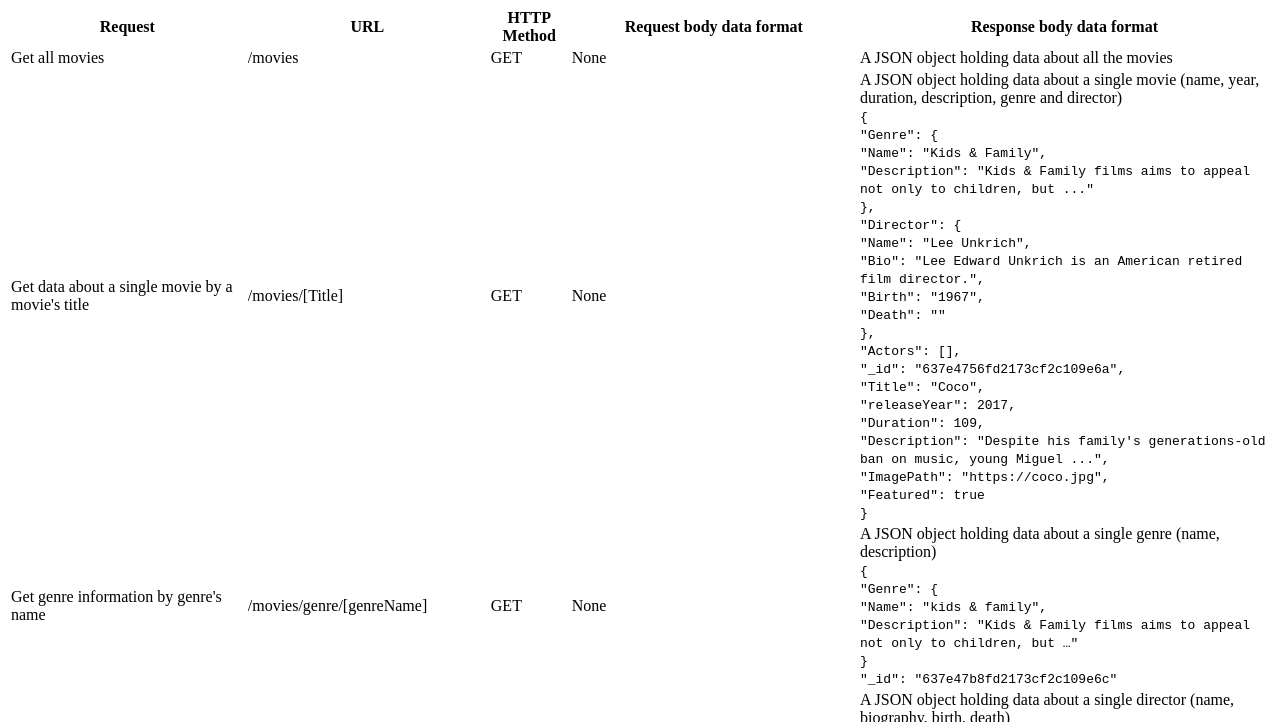
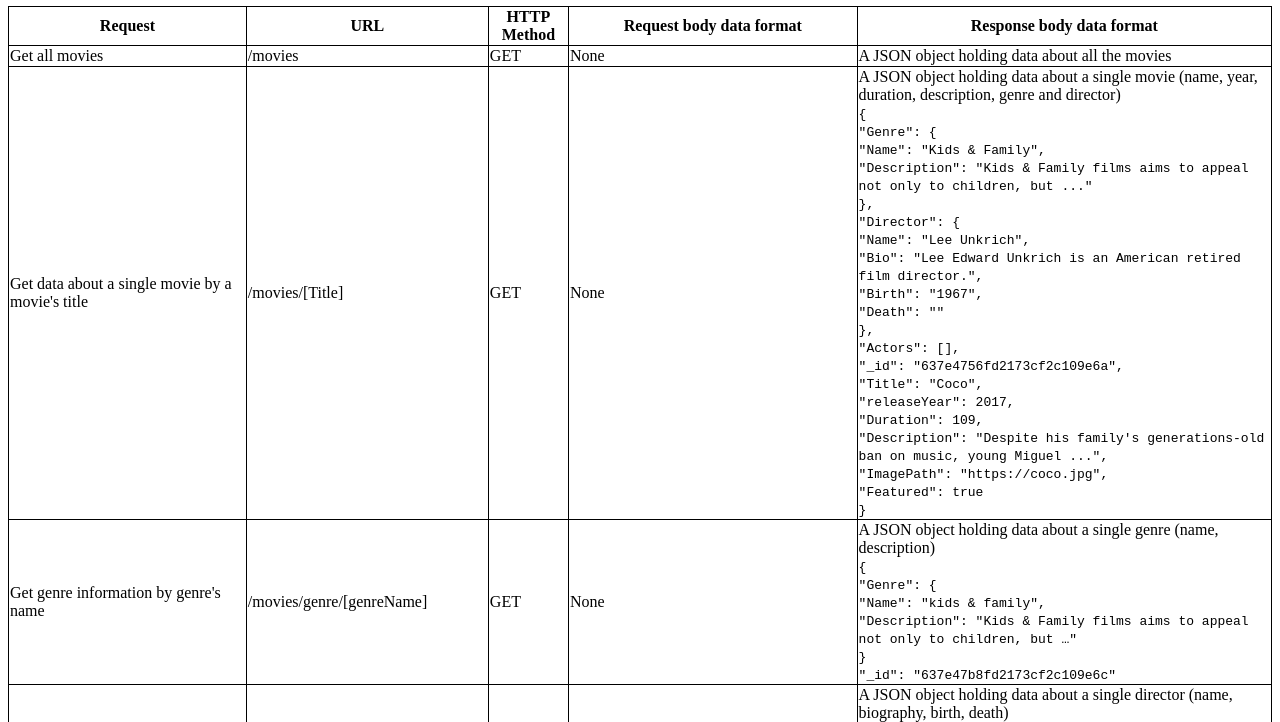
Before and after one commit to brunahilbert/movie_api, a website: page public/documentation.html in a window 1280 px wide. Shown: the part 477-1199 px from the top of the page. Drawn offline with Linux system fonts and the light colour scheme.

Commit message:
created styles.css

```diff
--- /dev/null
+++ b/css/styles.css
@@ -0,0 +1,4 @@
+table, th, td {
+    border: 1px solid black;
+    border-collapse: collapse;
+  }
--- a/public/documentation.html
+++ b/public/documentation.html
@@ -5,6 +5,7 @@
     <meta charset="utf-8" />
     <meta name="viewport" content="width=device-width" />
     <title>Documentation</title>
+    <link rel="stylesheet" type="text/css" href="../css/styles.css">
 </head>
 
 <body>
```
